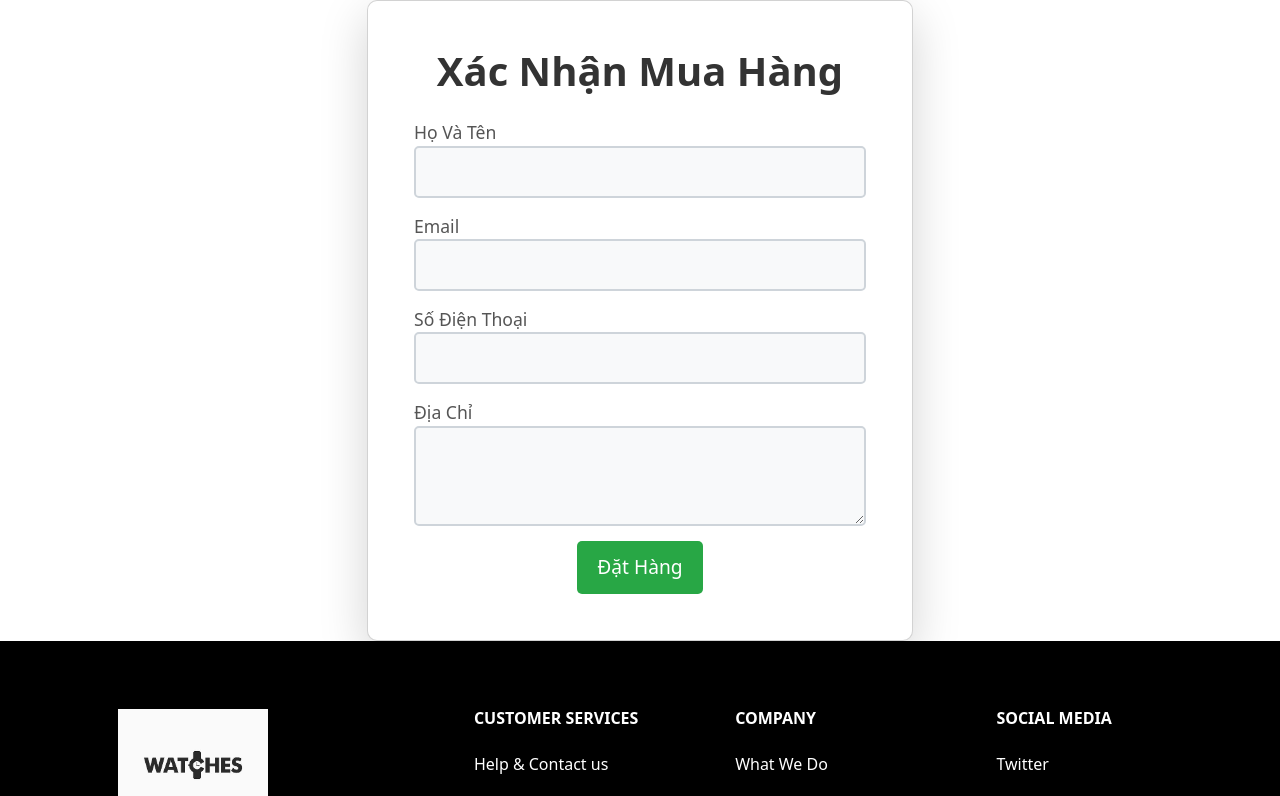
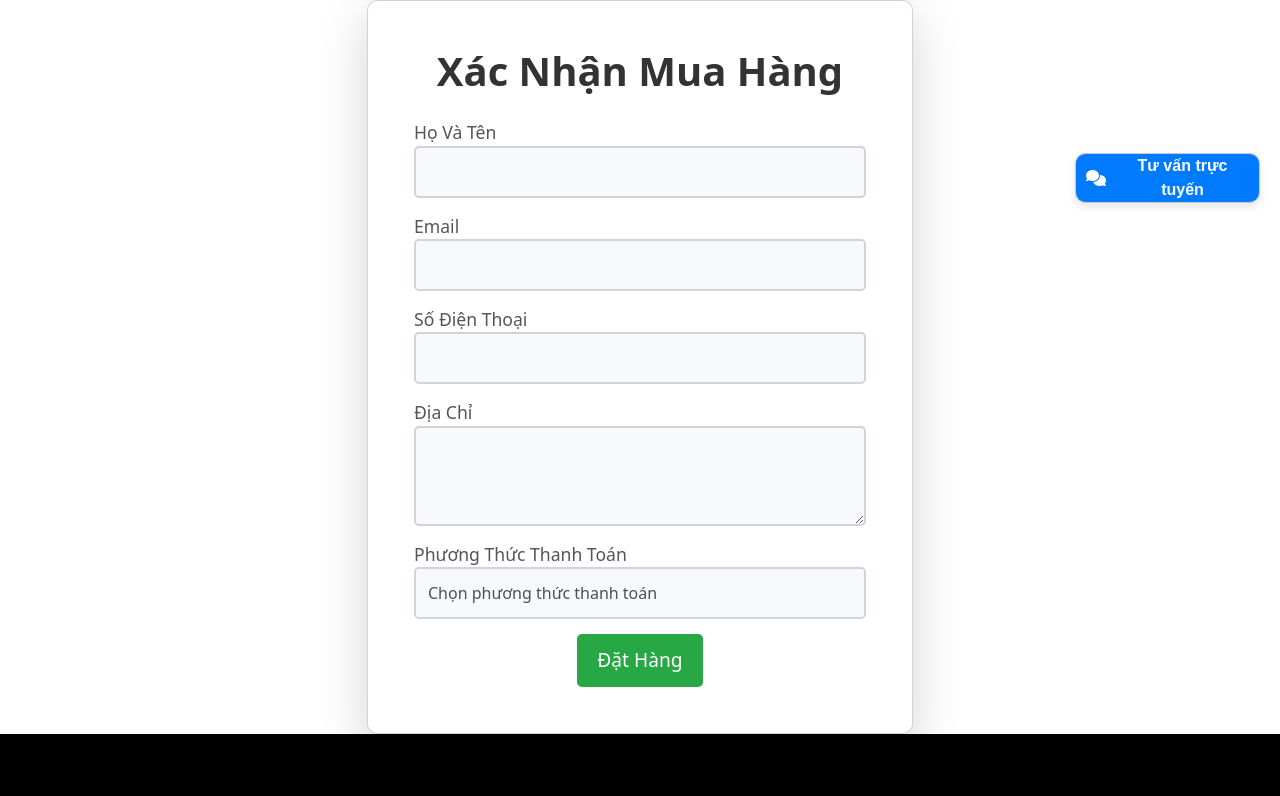
Before and after one commit to DaiPhungH/PGFE2, a React (Create React App) app: page /checkout in a window 1280 px wide. Shown: the part 577-1373 px from the top of the page. Built offline with nearby package versions, Linux system fonts and the light colour scheme.

Commit message:
<UpdateLiveChat>

```diff
--- a/src/components/CheckOut/CheckOut.js
+++ b/src/components/CheckOut/CheckOut.js
@@ -2,6 +2,8 @@ import React, { useState } from 'react';
 import { useNavigate } from 'react-router-dom';
 import HeaderComponent from '../Header/Header';
 import Footer from '../Footer/Footer';
+import LiveChatComponent from '../LiveChat/LiveChat';
+
 
 const CheckoutPage = () => {
   const [formData, setFormData] = useState({
@@ -9,6 +11,7 @@ const CheckoutPage = () => {
     email: '',
     phone: '',
     address: '',
+    paymentMethod: '', // Thêm phương thức thanh toán
   });
 
   const [isSubmitted, setIsSubmitted] = useState(false);
@@ -95,6 +98,23 @@ const CheckoutPage = () => {
                       style={styles.textarea}
                     />
                   </div>
+                  <div className="form-group">
+                    <label htmlFor="paymentMethod" style={styles.label}>Phương Thức Thanh Toán</label>
+                    <select
+                      name="paymentMethod"
+                      id="paymentMethod"
+                      value={formData.paymentMethod}
+                      onChange={handleChange}
+                      required
+                      className="form-control"
+                      style={styles.input}
+                    >
+                      <option value="" disabled>Chọn phương thức thanh toán</option>
+                      <option value="creditCard">Thẻ Tín Dụng</option>
+                      <option value="paypal">Thanh Toán Khi Nhận H</option>
+                      <option value="bankTransfer">Chuyển Khoản Ngân Hàng</option>
+                    </select>
+                  </div>
                   <div className="text-center">
                     <button type="submit" className="btn btn-block" style={styles.submitButton}>
                       Đặt Hàng
@@ -105,6 +125,7 @@ const CheckoutPage = () => {
             </div>
           </div>
         </div>
+        <LiveChatComponent />
       </div>
 
       <Footer />
@@ -170,10 +191,6 @@ const styles = {
     borderRadius: '5px',
     cursor: 'pointer',
     transition: 'background-color 0.3s ease, transform 0.2s ease',
-    '&:hover': {
-      backgroundColor: '#218838',
-      transform: 'scale(1.05)',
-    },
   },
   overlay: {
     position: 'fixed',
@@ -207,5 +224,4 @@ const styles = {
   },
 };
 
-
 export default CheckoutPage;
--- a/src/components/LiveChat/LiveChat.js
+++ b/src/components/LiveChat/LiveChat.js
@@ -5,7 +5,6 @@ const LiveChatComponent = () => {
   const [messages, setMessages] = useState([]);
   const [inputMessage, setInputMessage] = useState("");
   const [isChatOpen, setIsChatOpen] = useState(false);
-  const [username, setUsername] = useState("Người dùng"); // Tên người dùng
 
   // Danh sách câu trả lời tự động
   const autoResponses = [
@@ -16,7 +15,7 @@ const LiveChatComponent = () => {
   const handleSendMessage = () => {
     if (inputMessage.trim() !== "") {
       // Thêm tin nhắn của người dùng vào
-      setMessages([...messages, { sender: username, text: inputMessage }]);
+      setMessages([...messages, { sender: "You", text: inputMessage }]);
 
       // Reset ô nhập liệu
       setInputMessage("");
@@ -64,7 +63,7 @@ const LiveChatComponent = () => {
                   key={index}
                   style={{
                     ...styles.chatMessage,
-                    ...(msg.sender === username ? styles.userMessage : styles.supportMessage)
+                    ...(msg.sender === "You" ? styles.userMessage : styles.supportMessage)
                   }}
                 >
                   <strong>{msg.sender}:</strong> {msg.text}
```
Also changed, not shown: 1 other file (tests, documents, lock files or other folders).
